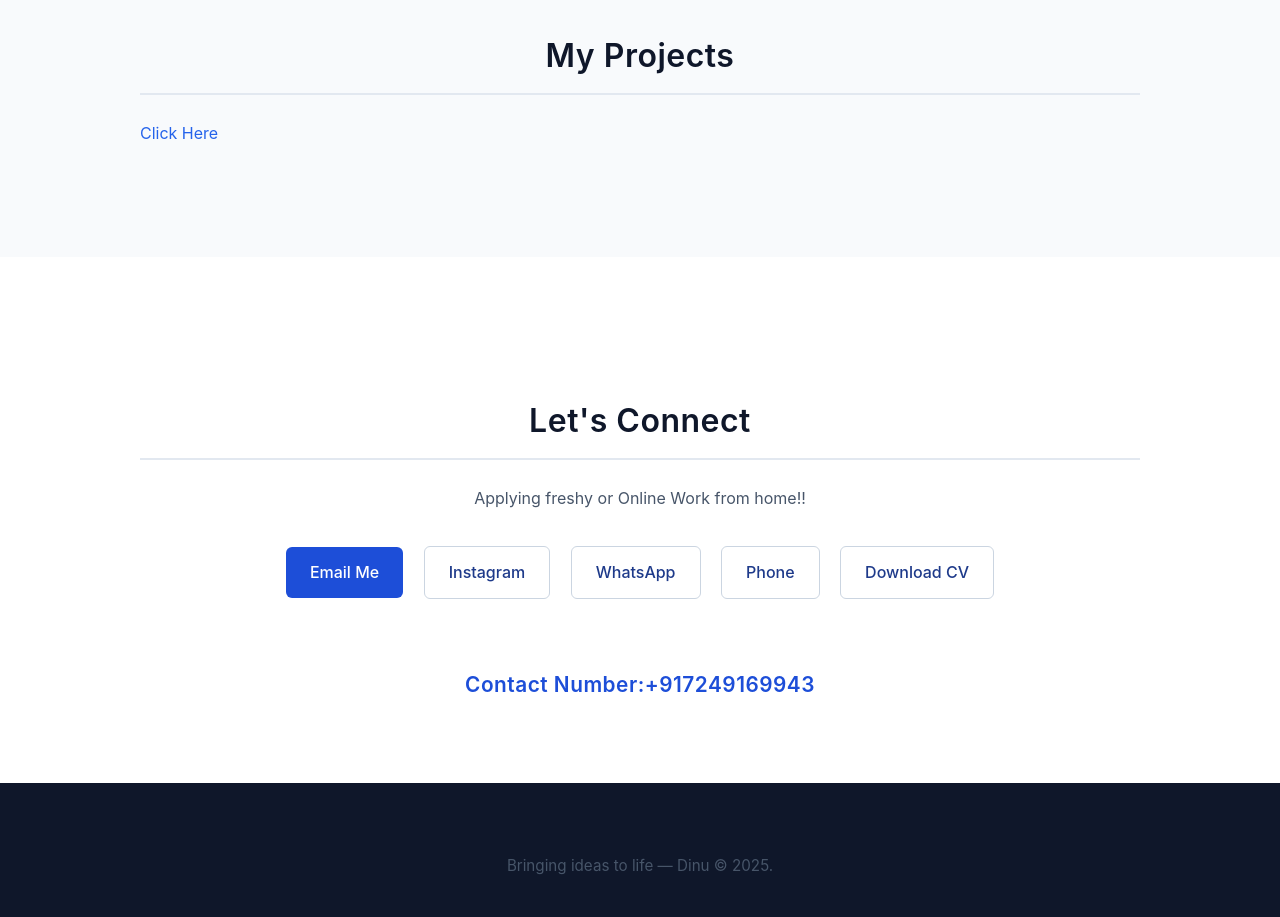
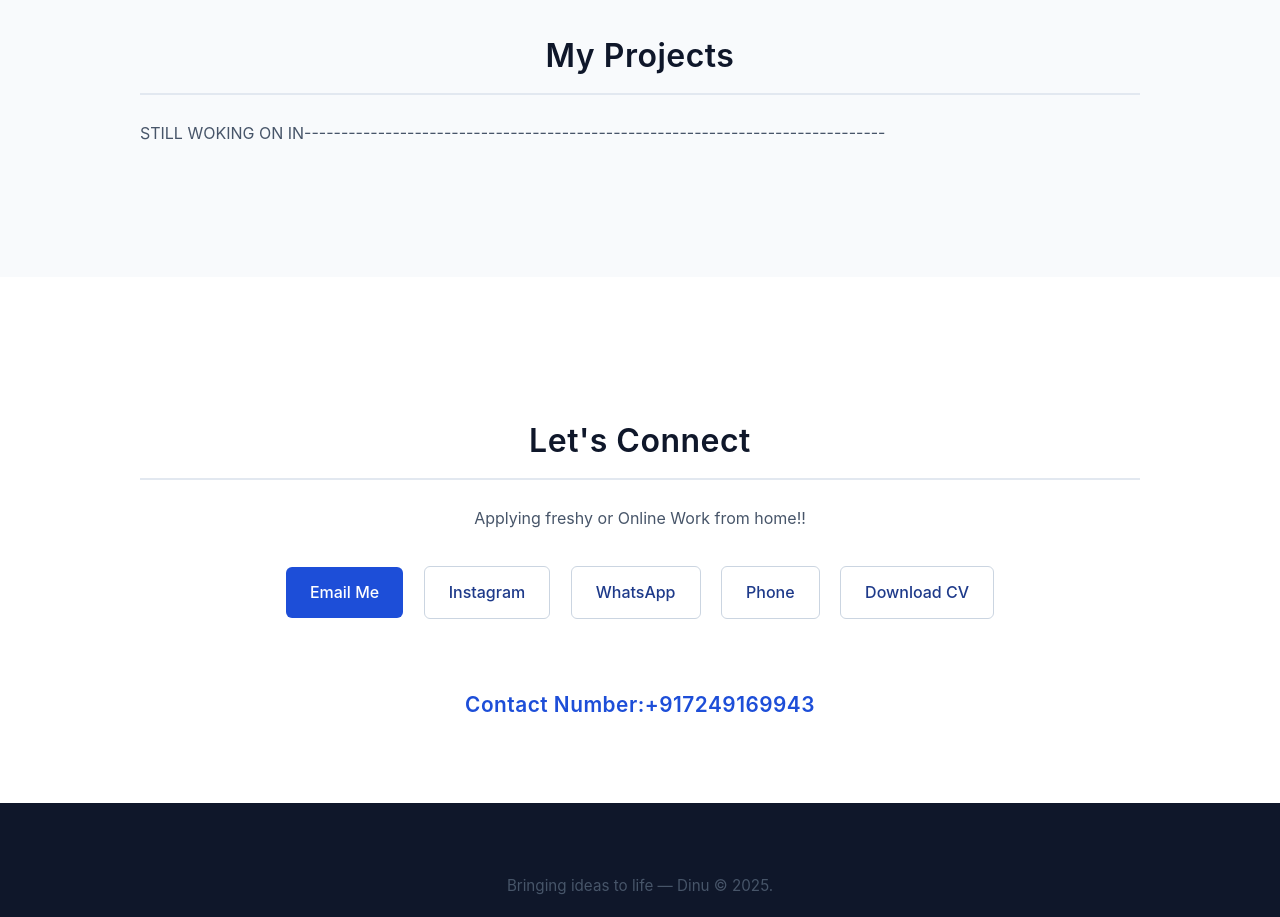
Before and after one commit to augustine08-dinu/PROFILE, a plain HTML site: page index.html in a window 1280 px wide. Shown: the part 3820-4737 px from the top of the page. Drawn offline with Linux system fonts and the light colour scheme.

Commit message:
Update index.html

```diff
--- a/index.html
+++ b/index.html
@@ -349,7 +349,7 @@
           <section id="MY PROJECTS">
             <div class="container">
                 <h2>My Projects</h2>
-              <a href="https://spa-service-augustin.netlify.app/" target="_self">Click Here</a>
+              <P> STILL WOKING ON IN-------------------------------------------------------------------------------</P>
 
             </div>
         </section>
```
